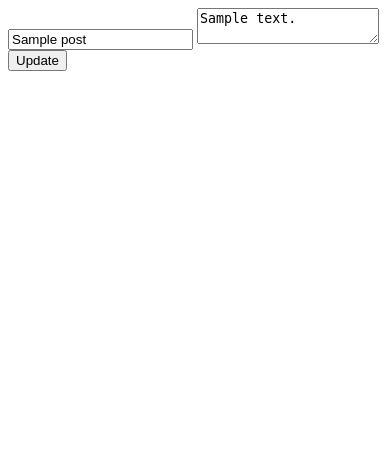
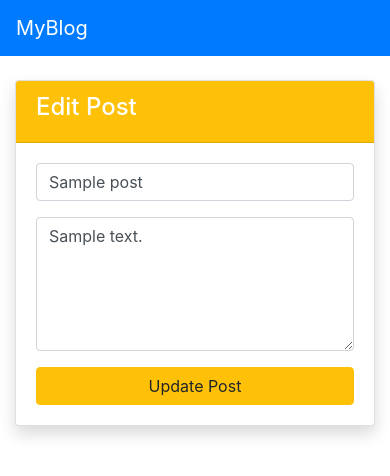
Before and after one commit to iMac14/php_exam, a PHP site: page /edit_post.php?id=1 in a window 390 px wide. Shown: the top 476 px of the page. Run offline with PHP 8.4, Linux system fonts and the light colour scheme; the visitor is signed in with stand-in values (Sample User, id 1); tables that the repository leaves empty or names only in its code hold one stand-in row (values such as "Sample post").

Commit message:
adding boostrap 4 design to all pages

```diff
--- a/comment.php
+++ b/comment.php
@@ -4,5 +4,5 @@ require 'db.php';
 
 $stmt = $pdo->prepare("INSERT INTO comments (post_id,user_id,comment) VALUES (?,?,?)");
 $stmt->execute([$_POST['post_id'], $_SESSION['user_id'], $_POST['comment']]);
-
 header("Location: home.php");
+exit;
--- a/create_post.php
+++ b/create_post.php
@@ -10,10 +10,11 @@ if($_POST){
     header("Location: home.php");
 }
 ?>
+
 <div class="row justify-content-center">
   <div class="col-md-8">
-    <div class="card">
-      <div class="card-header"><h4>Create Post</h4></div>
+    <div class="card shadow">
+      <div class="card-header bg-success text-white"><h4>Create Post</h4></div>
       <div class="card-body">
         <form method="POST">
           <div class="form-group">
@@ -28,4 +29,5 @@ if($_POST){
     </div>
   </div>
 </div>
+
 <?php include 'footer.php'; ?>
--- a/db.php
+++ b/db.php
@@ -1,6 +1,7 @@
 <?php
+// Database connection
 $host = "localhost";
-$db   = "exam";
+$db   = "exam"; // your database
 $user = "root";
 $pass = "";
 $charset = "utf8mb4";
@@ -10,10 +11,7 @@ try {
         "mysql:host=$host;dbname=$db;charset=$charset",
         $user,
         $pass,
-        [
-            PDO::ATTR_ERRMODE => PDO::ERRMODE_EXCEPTION,
-            PDO::ATTR_DEFAULT_FETCH_MODE => PDO::FETCH_ASSOC
-        ]
+        [PDO::ATTR_ERRMODE => PDO::ERRMODE_EXCEPTION]
     );
 } catch (PDOException $e) {
     die("Database connection failed: " . $e->getMessage());
--- a/delete_post.php
+++ b/delete_post.php
@@ -5,3 +5,4 @@ require 'db.php';
 $stmt = $pdo->prepare("DELETE FROM posts WHERE id=? AND user_id=?");
 $stmt->execute([$_GET['id'], $_SESSION['user_id']]);
 header("Location: my_posts.php");
+exit;
--- a/edit_post.php
+++ b/edit_post.php
@@ -1,21 +1,39 @@
 <?php
 session_start();
+if(!isset($_SESSION['user_id'])) header("Location: login.php");
 require 'db.php';
+include 'header.php';
 
 $id = $_GET['id'];
 
-if ($_POST) {
+if($_POST){
     $stmt = $pdo->prepare("UPDATE posts SET title=?, content=? WHERE id=? AND user_id=?");
     $stmt->execute([$_POST['title'], $_POST['content'], $id, $_SESSION['user_id']]);
     header("Location: my_posts.php");
 }
 
-$post = $pdo->prepare("SELECT * FROM posts WHERE id=?");
-$post->execute([$id]);
+$post = $pdo->prepare("SELECT * FROM posts WHERE id=? AND user_id=?");
+$post->execute([$id, $_SESSION['user_id']]);
 $p = $post->fetch();
 ?>
-<form method="POST">
-<input name="title" value="<?= $p['title'] ?>">
-<textarea name="content"><?= $p['content'] ?></textarea>
-<button>Update</button>
-</form>
+
+<div class="row justify-content-center">
+  <div class="col-md-8">
+    <div class="card shadow">
+      <div class="card-header bg-warning text-white"><h4>Edit Post</h4></div>
+      <div class="card-body">
+        <form method="POST">
+          <div class="form-group">
+            <input type="text" name="title" class="form-control" value="<?= $p['title'] ?>" required>
+          </div>
+          <div class="form-group">
+            <textarea name="content" class="form-control" rows="5" required><?= $p['content'] ?></textarea>
+          </div>
+          <button class="btn btn-warning btn-block">Update Post</button>
+        </form>
+      </div>
+    </div>
+  </div>
+</div>
+
+<?php include 'footer.php'; ?>
--- a/footer.php
+++ b/footer.php
@@ -1,5 +1,6 @@
 </div> <!-- container -->
 <script src="https://code.jquery.com/jquery-3.5.1.slim.min.js"></script>
-<script src="https://cdn.jsdelivr.net/npm/bootstrap@4.5.2/dist/js/bootstrap.bundle.min.js"></script>
+<script src="https://cdn.jsdelivr.net/npm/popper.js@1.16.1/dist/umd/popper.min.js"></script>
+<script src="https://stackpath.bootstrapcdn.com/bootstrap/4.5.2/js/bootstrap.min.js"></script>
 </body>
 </html>
--- a/header.php
+++ b/header.php
@@ -1,10 +1,10 @@
 <?php
-session_start();
+if (session_status() == PHP_SESSION_NONE) session_start();
 ?>
 <!DOCTYPE html>
 <html>
 <head>
-    <title>Blog System</title>
+    <title>My Blog</title>
     <link rel="stylesheet" href="https://stackpath.bootstrapcdn.com/bootstrap/4.5.2/css/bootstrap.min.css">
 </head>
 <body>
--- a/home.php
+++ b/home.php
@@ -4,7 +4,6 @@ if(!isset($_SESSION['user_id'])) header("Location: login.php");
 require 'db.php';
 include 'header.php';
 
-// Fetch all posts with user name, order by post id descending
 $posts = $pdo->query("
     SELECT posts.*, users.name
     FROM posts
@@ -16,7 +15,7 @@ $posts = $pdo->query("
 <h2>Welcome, <?= $_SESSION['name'] ?></h2>
 
 <?php foreach($posts as $p): ?>
-<div class="card mb-3">
+<div class="card mb-3 shadow">
   <div class="card-body">
     <h5 class="card-title"><?= $p['title'] ?></h5>
     <h6 class="card-subtitle mb-2 text-muted">By <?= $p['name'] ?> | <?= $p['created_at'] ?></h6>
--- a/my_post.php
+++ b/my_post.php
@@ -8,9 +8,10 @@ $stmt = $pdo->prepare("SELECT * FROM posts WHERE user_id=? ORDER BY id DESC");
 $stmt->execute([$_SESSION['user_id']]);
 $posts = $stmt->fetchAll();
 ?>
+
 <h2>My Posts</h2>
 <?php foreach($posts as $p): ?>
-<div class="card mb-2">
+<div class="card mb-2 shadow">
   <div class="card-body">
     <h5><?= $p['title'] ?></h5>
     <p><?= $p['content'] ?></p>
@@ -19,4 +20,5 @@ $posts = $stmt->fetchAll();
   </div>
 </div>
 <?php endforeach; ?>
+
 <?php include 'footer.php'; ?>
```
Also changed, not shown: login.php (+9 -5 lines), register.php (+8 -5 lines). Lines whose indentation alone changed are shown as unchanged.
